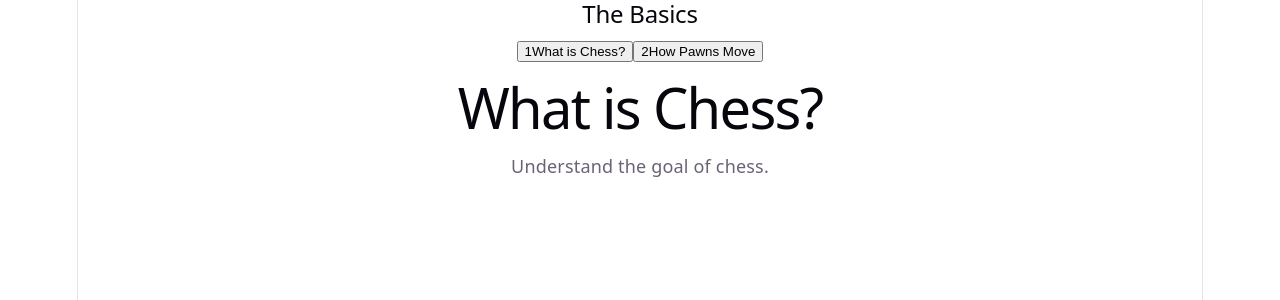
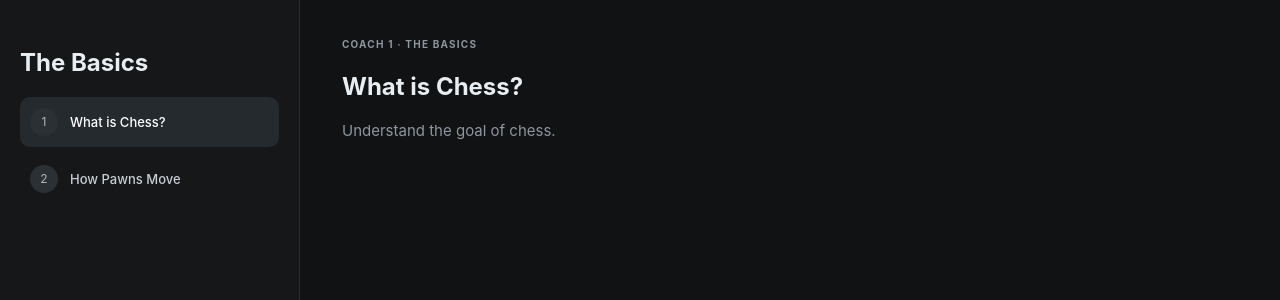
Before and after one commit to AmoghAK002/zingchess-coach-poc, a React (Vite) app: page / in a window 1280 px wide. Shown: the top 300 px of the page. Built offline with nearby package versions, Linux system fonts and the light colour scheme.

Commit message:
checkpoint 03: create ZingChess coach layout

```diff
--- a/src/App.tsx
+++ b/src/App.tsx
@@ -4,25 +4,27 @@ import { coach1Course } from "./data/coach1";
 
 function App() {
   const [activeLessonId, setActiveLessonId] = useState(
-    coach1Course.lessons[0].id
+    coach1Course.lessons[0].id,
   );
 
   const activeLesson = coach1Course.lessons.find(
-    (lesson) => lesson.id === activeLessonId
+    (lesson) => lesson.id === activeLessonId,
   );
 
   return (
-    <main>
+    <main className="app-shell">
       <CoachSidebar
         lessons={coach1Course.lessons}
         activeLessonId={activeLessonId}
         onSelectLesson={setActiveLessonId}
       />
 
-      <section>
+      <section className="coach-main">
+        <span className="eyebrow">COACH 1 · THE BASICS</span>
+
         <h1>{activeLesson?.title}</h1>
 
-        <p>{activeLesson?.description}</p>
+        <p className="lesson-description">{activeLesson?.description}</p>
       </section>
     </main>
   );
--- a/src/index.css
+++ b/src/index.css
@@ -1,111 +1,168 @@
 :root {
-  --text: #6b6375;
-  --text-h: #08060d;
-  --bg: #fff;
-  --border: #e5e4e7;
-  --code-bg: #f4f3ec;
-  --accent: #aa3bff;
-  --accent-bg: rgba(170, 59, 255, 0.1);
-  --accent-border: rgba(170, 59, 255, 0.5);
-  --social-bg: rgba(244, 243, 236, 0.5);
-  --shadow:
-    rgba(0, 0, 0, 0.1) 0 10px 15px -3px, rgba(0, 0, 0, 0.05) 0 4px 6px -2px;
+  font-family: Inter, system-ui, -apple-system, BlinkMacSystemFont, "Segoe UI",
+    sans-serif;
 
-  --sans: system-ui, 'Segoe UI', Roboto, sans-serif;
-  --heading: system-ui, 'Segoe UI', Roboto, sans-serif;
-  --mono: ui-monospace, Consolas, monospace;
+  color: #e8edf2;
+  background: #101214;
 
-  font: 18px/145% var(--sans);
-  letter-spacing: 0.18px;
-  color-scheme: light dark;
-  color: var(--text);
-  background: var(--bg);
   font-synthesis: none;
   text-rendering: optimizeLegibility;
-  -webkit-font-smoothing: antialiased;
-  -moz-osx-font-smoothing: grayscale;
-
-  @media (max-width: 1024px) {
-    font-size: 16px;
-  }
 }
 
-@media (prefers-color-scheme: dark) {
-  :root {
-    --text: #9ca3af;
-    --text-h: #f3f4f6;
-    --bg: #16171d;
-    --border: #2e303a;
-    --code-bg: #1f2028;
-    --accent: #c084fc;
-    --accent-bg: rgba(192, 132, 252, 0.15);
-    --accent-border: rgba(192, 132, 252, 0.5);
-    --social-bg: rgba(47, 48, 58, 0.5);
-    --shadow:
-      rgba(0, 0, 0, 0.4) 0 10px 15px -3px, rgba(0, 0, 0, 0.25) 0 4px 6px -2px;
-  }
-
-  #social .button-icon {
-    filter: invert(1) brightness(2);
-  }
-}
-
-#root {
-  width: 1126px;
-  max-width: 100%;
-  margin: 0 auto;
-  text-align: center;
-  border-inline: 1px solid var(--border);
-  min-height: 100svh;
-  display: flex;
-  flex-direction: column;
+* {
   box-sizing: border-box;
 }
 
 body {
   margin: 0;
+  min-width: 320px;
+  background: #101214;
 }
 
-h1,
-h2 {
-  font-family: var(--heading);
-  font-weight: 500;
-  color: var(--text-h);
+button {
+  font: inherit;
 }
 
-h1 {
-  font-size: 56px;
-  letter-spacing: -1.68px;
-  margin: 32px 0;
-  @media (max-width: 1024px) {
-    font-size: 36px;
-    margin: 20px 0;
-  }
-}
-h2 {
-  font-size: 24px;
-  line-height: 118%;
-  letter-spacing: -0.24px;
-  margin: 0 0 8px;
-  @media (max-width: 1024px) {
-    font-size: 20px;
-  }
-}
-p {
-  margin: 0;
+.app-shell {
+  min-height: 100vh;
+
+  display: grid;
+
+  grid-template-columns: 300px 1fr;
+
+  background: #101214;
 }
 
-code,
-.counter {
-  font-family: var(--mono);
-  display: inline-flex;
-  border-radius: 4px;
-  color: var(--text-h);
+.coach-sidebar {
+  min-height: 100vh;
+
+  padding: 28px 20px;
+
+  background: #151719;
+
+  border-right: 1px solid #282d32;
 }
 
-code {
+.course-heading {
+  margin-bottom: 28px;
+}
+
+.course-heading h2 {
+  margin: 7px 0;
+
+  font-size: 24px;
+}
+
+.course-heading p {
+  margin: 0;
+
+  color: #8e969f;
+
+  font-size: 13px;
+
+  line-height: 1.5;
+}
+
+.lesson-list {
+  display: flex;
+
+  flex-direction: column;
+
+  gap: 7px;
+}
+
+.lesson-item {
+  width: 100%;
+
+  display: flex;
+
+  align-items: center;
+
+  gap: 12px;
+
+  border: 0;
+
+  border-radius: 10px;
+
+  padding: 11px 10px;
+
+  text-align: left;
+
+  color: #c8ced4;
+
+  background: transparent;
+
+  cursor: pointer;
+}
+
+.lesson-item:hover {
+  background: #202428;
+}
+
+.lesson-item.active {
+  background: #252a2f;
+
+  color: #ffffff;
+}
+
+.lesson-number {
+  display: grid;
+
+  place-items: center;
+
+  flex: 0 0 28px;
+
+  width: 28px;
+
+  height: 28px;
+
+  border-radius: 50%;
+
+  background: #2b3035;
+
+  color: #aeb5bc;
+
+  font-size: 12px;
+}
+
+.lesson-title {
+  font-size: 13px;
+
+  font-weight: 500;
+}
+
+.coach-main {
+  min-width: 0;
+
+  padding: 32px 42px;
+}
+
+.topbar {
+  max-width: 1200px;
+
+  margin: 0 auto 30px;
+}
+
+.topbar h1 {
+  margin: 6px 0 0;
+
+  font-size: 30px;
+}
+
+.eyebrow {
+  color: #8e969f;
+
+  font-size: 10px;
+
+  font-weight: 700;
+
+  letter-spacing: 0.12em;
+}
+
+.lesson-description {
+  margin-top: 10px;
+
+  color: #8e969f;
+
   font-size: 15px;
-  line-height: 135%;
-  padding: 4px 8px;
-  background: var(--code-bg);
 }
```
